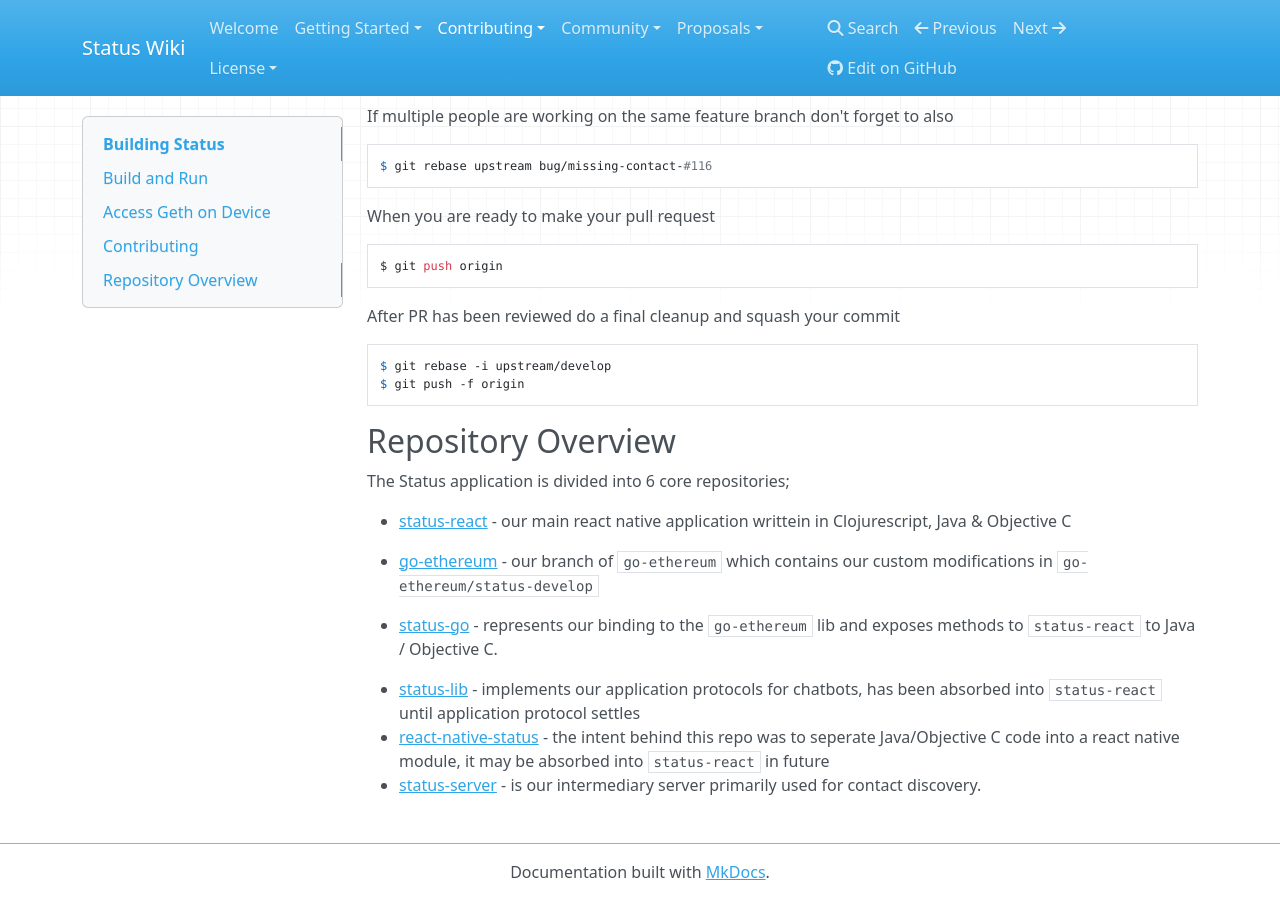
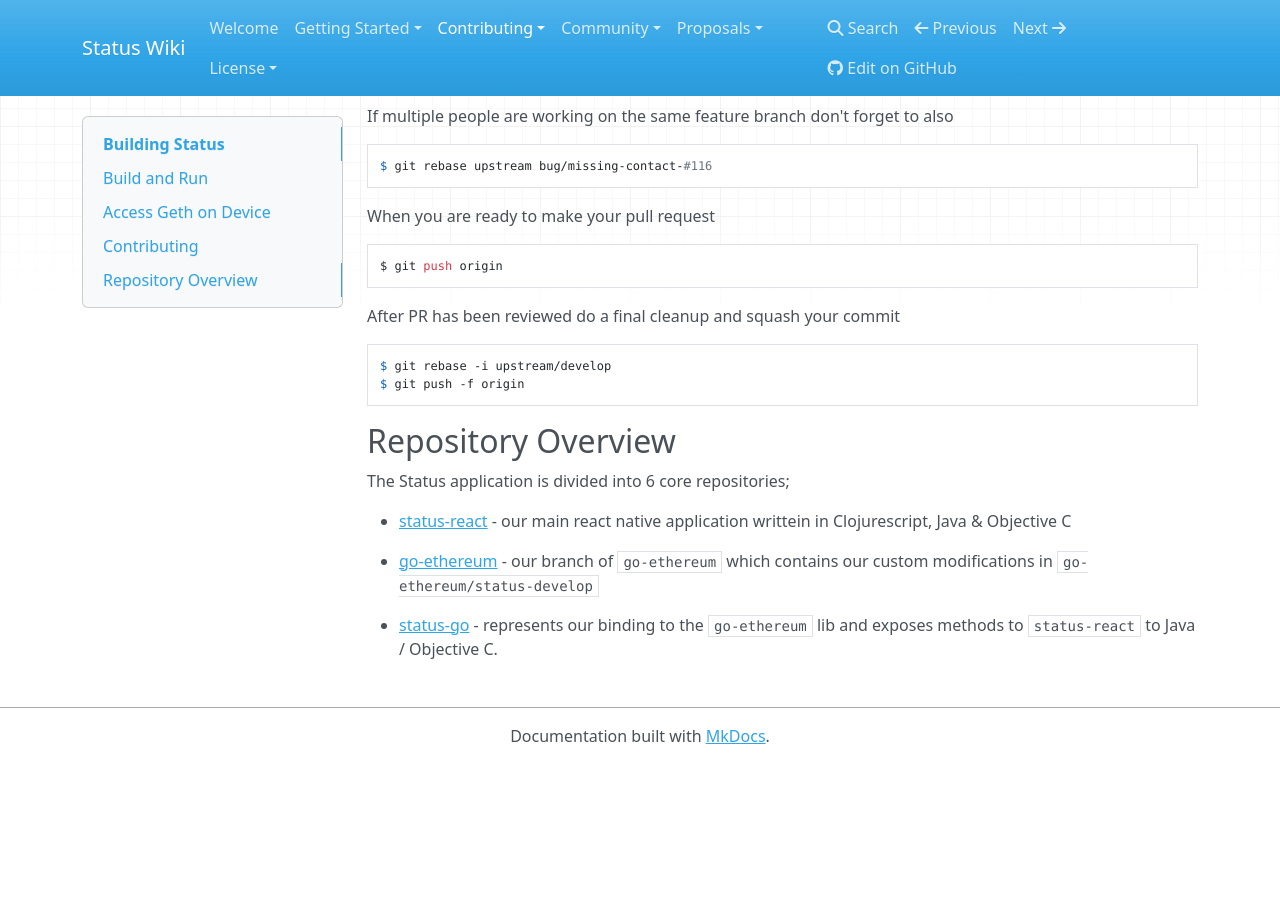
Before and after one commit to status-im/wiki.status.im, an MkDocs documentation site: the page built from docs/contributing/development/building-status.md, in a window 1280 px wide and 900 px high, scrolled down 3516 px. Built offline with MkDocs 1.6.1, drawn with Linux system fonts in a browser that asks for light colours; nearby versions of some CDN libraries; old or Windows-style settings are respelled for this version of MkDocs; after the commit the page ends 4280 px from its top, so only the background shows below that; some of the changed text lies outside the part shown.

Commit message:
Removed now irrelevant information

```diff
--- a/docs/contributing/development/building-status.md
+++ b/docs/contributing/development/building-status.md
@@ -171,6 +171,3 @@ The Status application is divided into 6 core repositories;
 - [go-ethereum](https://github.com/status-im/go-ethereum) - our branch of `go-ethereum` which contains our custom modifications in `go-ethereum/status-develop`
 
 - [status-go](https://github.com/status-im/status-go) - represents our binding to the `go-ethereum` lib and exposes methods to `status-react` to Java / Objective C.
-- [status-lib](https://github.com/status-im/status-lib) - implements our application protocols for chatbots, has been absorbed into `status-react` until application protocol settles
-- [react-native-status](https://github.com/status-im/react-native-status) - the intent behind this repo was to seperate Java/Objective C code into a react native module, it may be absorbed into `status-react` in future
-- [status-server](https://github.com/status-im/status-server) - is our intermediary server primarily used for contact discovery.
```
Also changed, not shown: other parts of docs/contributing/development/building-status.md (+1 -1 lines).
